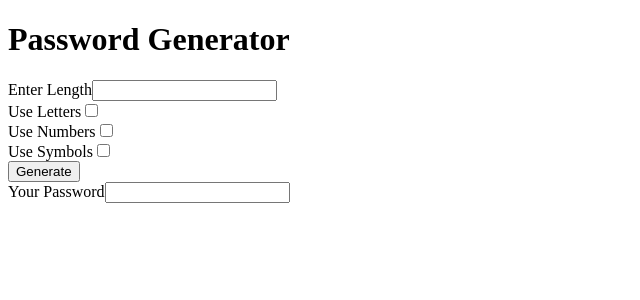
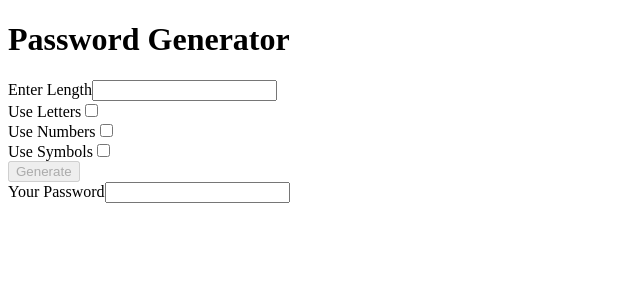
Before and after one commit to jamiepompei/angular-password-generator, an Angular app: page / in a window 1280 px wide. Shown: the top 300 px of the page, without its empty margins (0-640 px from the left). Built offline with nearby package versions, Linux system fonts and the light colour scheme.

Commit message:
added logic in template to disable generate button unless there is a value in the length feel AND if one of the check boxes is ticked

```diff
--- a/src/app/app.component.html
+++ b/src/app/app.component.html
@@ -19,7 +19,9 @@
 </div>
 
 <div>
-  <button (click)="onButtonClick()">Generate</button>
+  <button
+    [disabled]="!(length && (includeSymbols || includeLetters || includeNumbers ))"
+    (click)="onButtonClick()">Generate</button>
 </div>
 
 <div>
```
